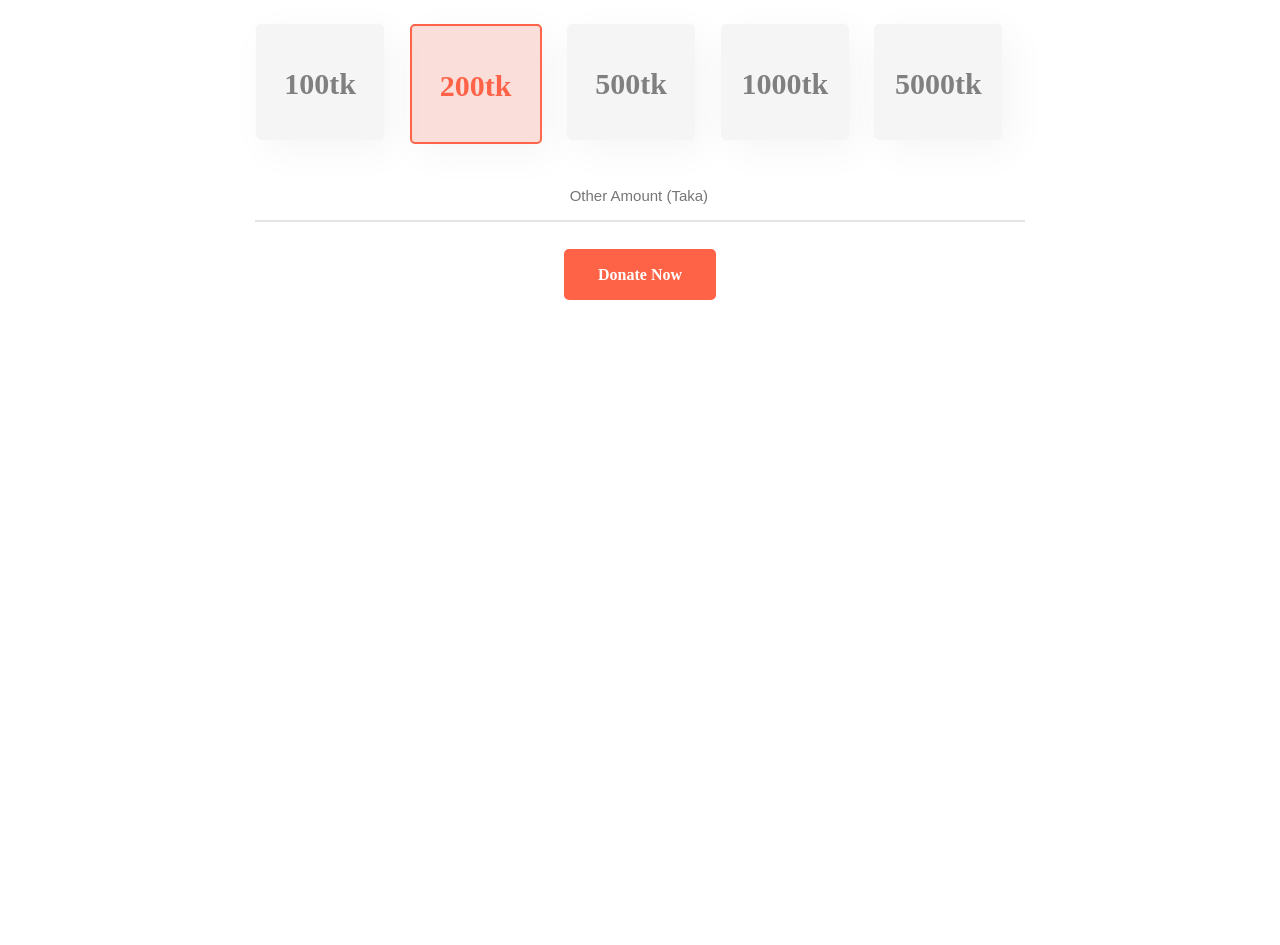
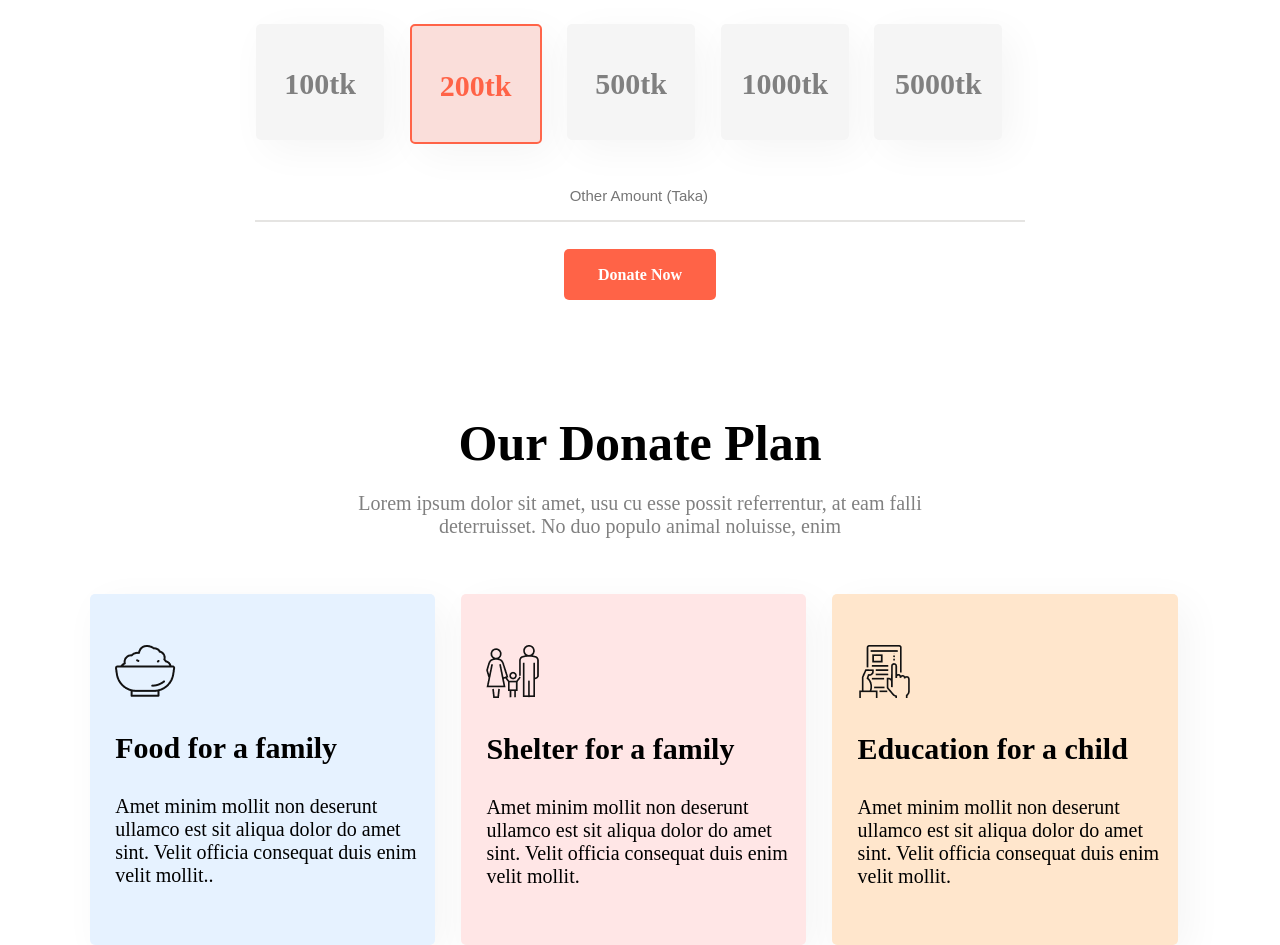
Before and after one commit to Imran-CSE46/donate-today-portfolio, a plain HTML site: page index.html in a window 1280 px wide. Shown: the part 926-1871 px from the top of the page. Before the commit the page ends 1226 px from the top, so only its background shows below. Drawn offline with Linux system fonts and the light colour scheme.

Commit message:
donation plan added

```diff
--- a/index.html
+++ b/index.html
@@ -48,6 +48,39 @@
             <a class="link-button" target="_blank" href="https://www.linkedin.com/feed/">Donate Now</a>
         </div>
     </section>
+    <section class="flexible-container">
+        <div class="second-div">
+            <h2>Our Donate Plan</h2>
+            <p class="gray-color">Lorem ipsum dolor sit amet, usu cu esse possit referrentur, at eam falli <br>
+                deterruisset. No duo populo animal noluisse, enim</p><br><br>
+            <div class="flexible-container">
+                <div class="my-box1">
+                    <img src="icons/food.png" alt="">
+                    <h3>Food for a family</h3>
+                    <p>Amet minim mollit non deserunt <br>
+                        ullamco est sit aliqua dolor do amet <br>
+                        sint. Velit officia consequat duis enim <br>
+                        velit mollit..</p>
+                </div>
+                <div class="my-box2">
+                    <img src="icons/shelter.png" alt="">
+                    <h3>Shelter for a family</h3>
+                    <p>Amet minim mollit non deserunt <br>
+                        ullamco est sit aliqua dolor do amet <br>
+                        sint. Velit officia consequat duis enim <br>
+                        velit mollit.</p>
+                </div>
+                <div class="my-box3">
+                    <img src="icons/Frame-1.png" alt="">
+                    <h3>Education for a child</h3>
+                    <p>Amet minim mollit non deserunt <br>
+                        ullamco est sit aliqua dolor do amet <br>
+                        sint. Velit officia consequat duis enim <br>
+                        velit mollit.</p>
+                </div>
+            </div>
+        </div>
+    </section>
 </body>
 
 </html>
--- a/style.css
+++ b/style.css
@@ -110,3 +110,47 @@ p {
     width: 60%;
     border: 1px solid rgb(229, 228, 226);
 }
+
+.my-recipies {
+    width: 35%;
+    height: 500px;
+    padding-left: 2%;
+    box-shadow: 10px 10px 40px gray;
+    border-radius: 20px;
+}
+
+.my-box1 {
+    width: 25%;
+    height: 300px;
+    border-radius: 5px;
+    background-color: rgb(230, 242, 255);
+    box-shadow: 10px 10px 40px rgb(245, 245, 245);
+    padding-left: 2%;
+    padding-top: 4%;
+    text-align: left;
+    margin-left: 7%;
+}
+
+.my-box2 {
+    width: 25%;
+    height: 300px;
+    border-radius: 5px;
+    background-color: rgb(255, 230, 230);
+    box-shadow: 10px 10px 40px rgb(245, 245, 245);
+    padding-left: 2%;
+    padding-top: 4%;
+    text-align: left;
+    margin-left: 2%;
+}
+
+.my-box3 {
+    width: 25%;
+    height: 300px;
+    border-radius: 5px;
+    background-color: rgb(255, 230, 204);
+    box-shadow: 10px 10px 40px rgb(245, 245, 245);
+    padding-left: 2%;
+    padding-top: 4%;
+    text-align: left;
+    margin-left: 2%;
+}
```
